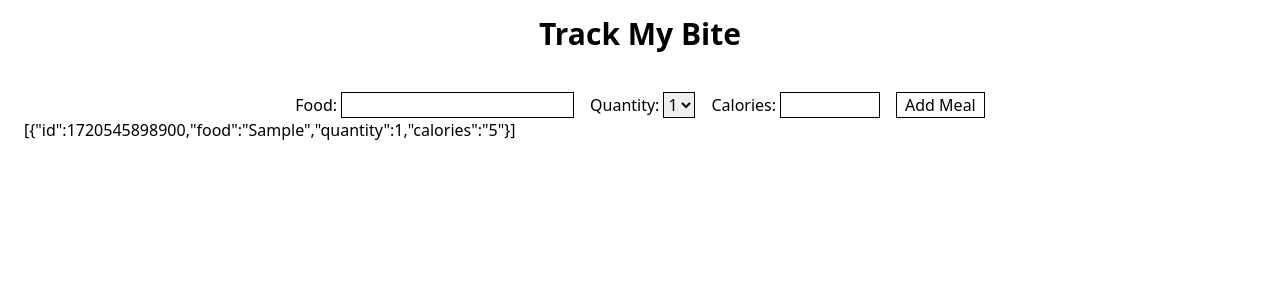
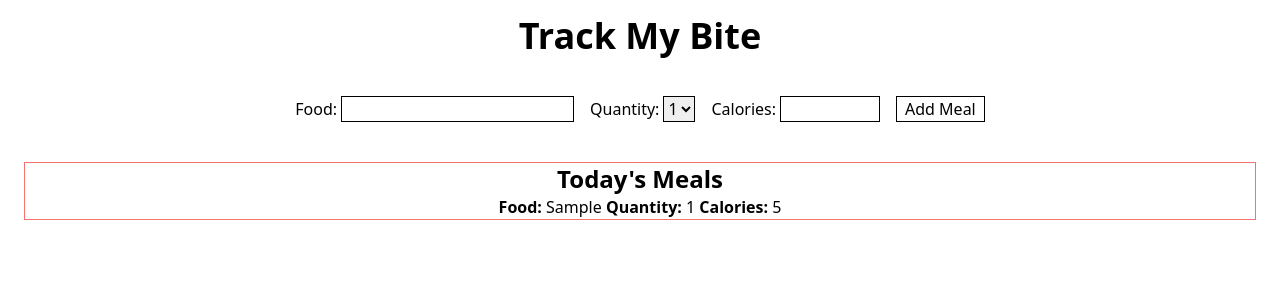
Before and after one commit to Jesusborjas006/TrackMyBite, a React (Vite) app: page / in a window 1280 px wide. Both pictures are taken after typing "Sample", "5" into the empty fields and a click on the button "Add Meal". Shown: the top 300 px of the page. Built offline with nearby package versions, Linux system fonts and the light colour scheme.

Commit message:
Display meals that were submitted

```diff
--- a/src/App.tsx
+++ b/src/App.tsx
@@ -3,6 +3,7 @@ import { useState } from "react";
 import { MealType } from "./types";
 import AddPostMeal from "./components/AddPostMeal";
 import Logo from "./components/Logo";
+import Meals from "./components/Meals";
 
 function App() {
   const [meals, setMeals] = useState<MealType[] | []>([]);
@@ -15,8 +16,7 @@ function App() {
     <main className="max-w-[1650px] px-6 ">
       <Logo />
       <AddPostMeal addNewMeal={addNewMeal} />
-
-      {meals.length > 0 && JSON.stringify(meals)}
+      <Meals meals={meals} />
     </main>
   );
 }
--- a/src/components/Logo.tsx
+++ b/src/components/Logo.tsx
@@ -1,5 +1,5 @@
 const Logo = () => {
-  return <h1 className="text-3xl font-bold text-center mt-4">Track My Bite</h1>;
+  return <h1 className="text-4xl font-bold text-center mt-4">Track My Bite</h1>;
 };
 
 export default Logo;
--- /dev/null
+++ b/src/components/Meals.tsx
@@ -0,0 +1,23 @@
+import { MealType } from "../types";
+
+interface MealsProps {
+  meals: [] | MealType[];
+}
+
+const Meals = ({ meals }: MealsProps) => {
+  const mealElements = meals.map((meal) => (
+    <li key={meal.id}>
+      <span className="font-semibold">Food:</span> {meal.food}{" "}
+      <span className="font-semibold">Quantity:</span> {meal.quantity}{" "}
+      <span className="font-semibold">Calories:</span> {meal.calories}
+    </li>
+  ));
+  return (
+    <section className="flex flex-col items-center justify-center border border-red-400 mt-10">
+      <h3 className="font-bold text-2xl">Today's Meals</h3>
+      <ul>{mealElements}</ul>
+    </section>
+  );
+};
+
+export default Meals;
```
